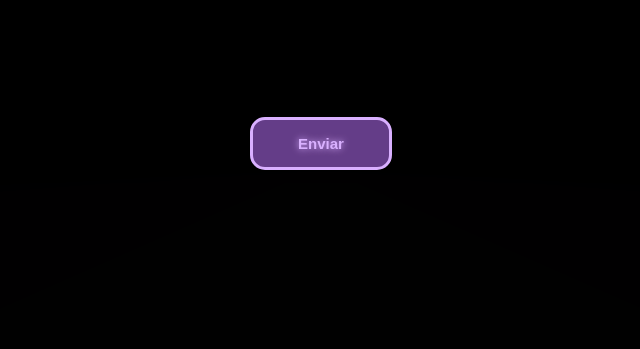
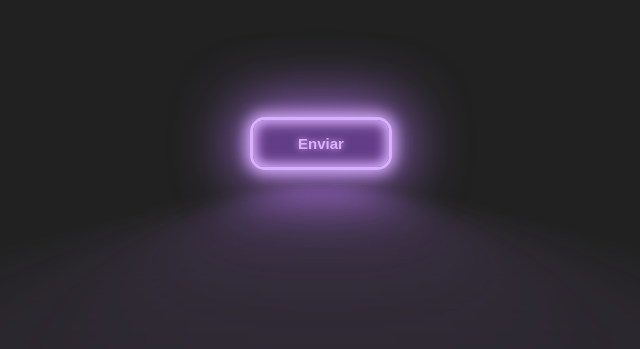
Before and after one commit to nathaly122222/bot-o-do-denis, a plain HTML site: page index.html in a window 1280 px wide. Shown: the part 265-614 px from the top of the page, without its empty margins (319-959 px from the left). Drawn offline with Linux system fonts and the light colour scheme.

Commit message:
Add files via upload

```diff
--- a/style.css
+++ b/style.css
@@ -3,14 +3,14 @@ body{
     display: flex;
     align-items: center;
     justify-content: center;
-    background-color: black;
+    background-color: #212121;
 }
 
  button{
- --glow-color: rgb(217, 176, 255);
- --glow-spread-color: rgba(191, 123, 255, 0.781);
- --enhanced-glow-color: rgb(100, 61, 136);
- --btn-color: rgb(100, 61, 136);
+   --glow-color: rgb(217, 176, 255);
+   --glow-spread-color: rgba(191, 123, 255, 0.781);
+   --enhanced-glow-color: rgb(231, 206, 255);
+   --btn-color: rgb(100, 61, 136);
 
  border: .25em solid var(--glow-color);
  padding: 1em 3em;
@@ -21,8 +21,8 @@ body{
  background-color: var(--btn-color);
  border-radius: 1em;
  outline: none;
- box-shadow: 0 0 1em .25 var(--glow-color),
-           0 0 4em 1em var(--glow-spread-color)
+ box-shadow: 0 0 1em .25em var(--glow-color),
+             0 0 4em 1em var(--glow-spread-color),
            inset 0 0 0.75em .25em var(--glow-color);
  text-shadow: 0 0 .5em var(--glow-color);
  position: relative;
@@ -37,17 +37,19 @@ button::after{
  height: 100%;
  width: 100%;
  background-color: var(--glow-spread-color);
- filter: blur(25em);
+ filter: blur(2em);
  opacity: .7;
  transform: perspective(1.5em) rotateX(35deg) scale(1, .6);
 }
 button:hover{
     color: var(--btn-color);
     background-color: var(--glow-color);
-    box-shadow: 0 0 1em .25 var(--glow-color),
-                0 0 4em 2em var
-                (--glow-spread-color),
-                inset 0 0 .5em .25 em var
-                (--glow-color);
-
+    box-shadow: 0 0 1em .25em var(--glow-color),
+                0 0 4em 2em var(--glow-spread-color),
+                inset 0 0 .5em .25em var(--glow-color);
 }
+button:active{
+    box-shadow: 0 0 0.6em .25em var(--glow-color),
+    0 0 2.5em 2em var(--glow-spread-color),
+    inset 0 0 .5em .25em var(--glow-color);
+}
```
